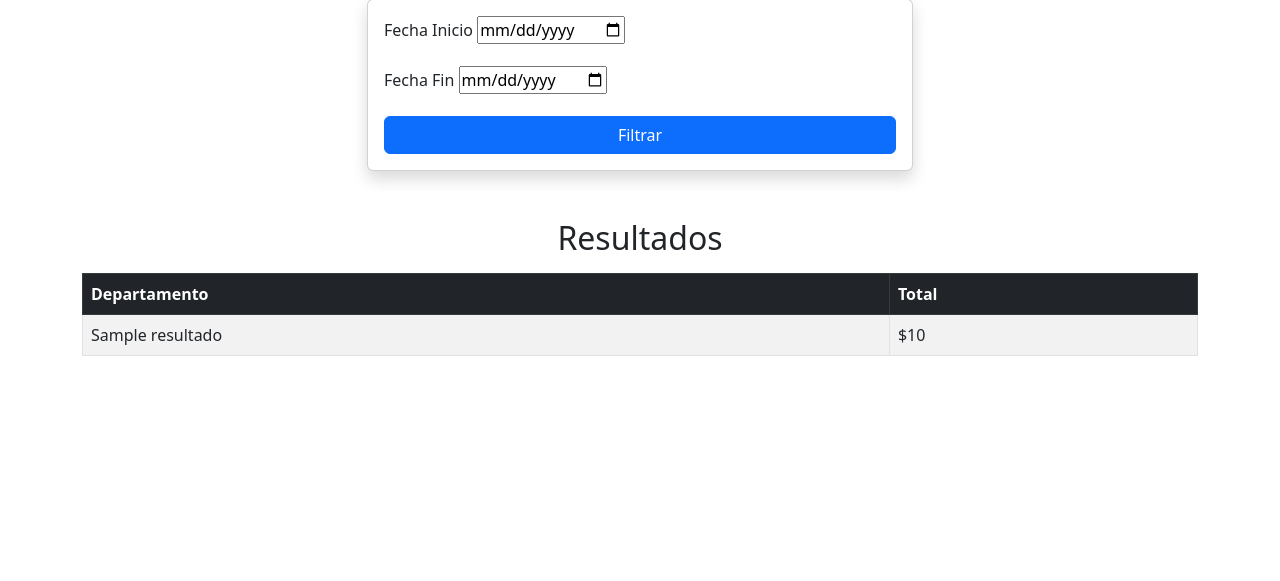
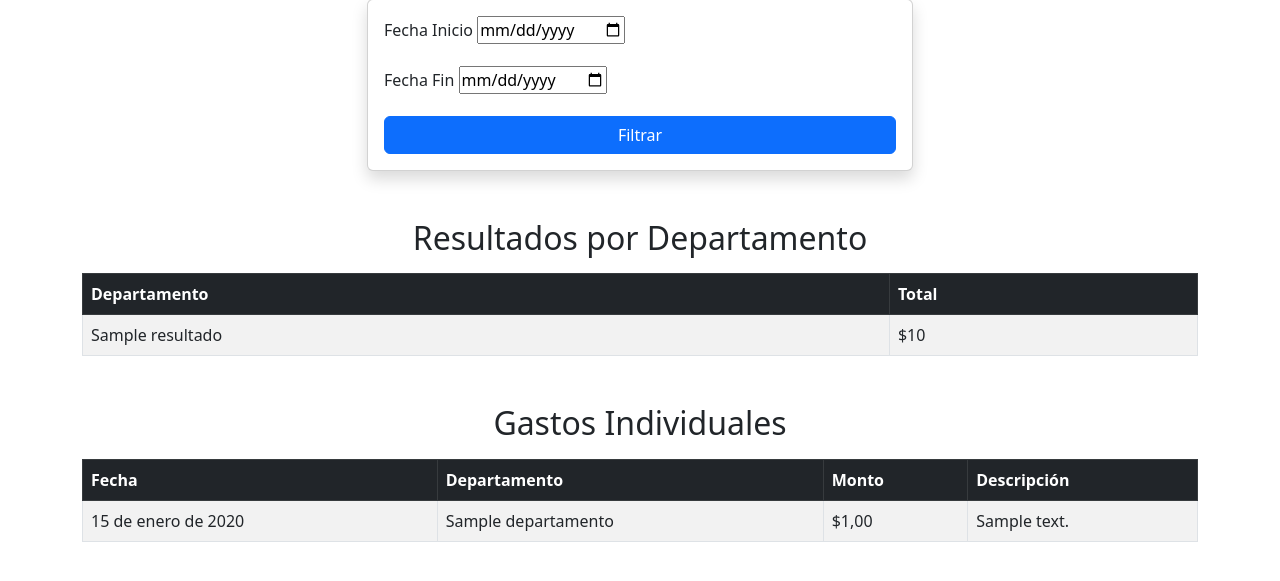
Before and after one commit to EmilioAMVs/Minicore, a Django app: template MVC/templates/filtrar_gastos.html in a window 1280 px wide. Shown: the part 121-702 px from the top of the page. Run offline with Django 5.2, Linux system fonts and the light colour scheme; tables that the repository leaves empty hold one stand-in row (values such as "Sample post"); the template is opened without the code that fills it: values that come from a table or form of the project are taken from there, most other values are stand-ins (such as "Sample title", 1, 10 or a date in 2020); parts of the project's set-up code (start-up, migrations or seed data) failed here and were passed over.

Commit message:
lista de gastos individuales

```diff
--- a/MVC/templates/filtrar_gastos.html
+++ b/MVC/templates/filtrar_gastos.html
@@ -32,10 +32,10 @@
             </div>
         </div>
 
-        <!-- Resultados -->
+        <!-- Resultados por Departamento -->
         {% if resultados %}
         <div class="mt-5">
-            <h2 class="text-center">Resultados</h2>
+            <h2 class="text-center">Resultados por Departamento</h2>
             <table class="table table-striped table-bordered mt-3">
                 <thead class="table-dark">
                     <tr>
@@ -54,6 +54,33 @@
             </table>
         </div>
         {% endif %}
+
+        <!-- Listado de Gastos Individuales -->
+        {% if gastos_individuales %}
+        <div class="mt-5">
+            <h2 class="text-center">Gastos Individuales</h2>
+            <table class="table table-striped table-bordered mt-3">
+                <thead class="table-dark">
+                    <tr>
+                        <th>Fecha</th>
+                        <th>Departamento</th>
+                        <th>Monto</th>
+                        <th>Descripción</th>
+                    </tr>
+                </thead>
+                <tbody>
+                    {% for gasto in gastos_individuales %}
+                    <tr>
+                        <td>{{ gasto.fecha }}</td>
+                        <td>{{ gasto.departamento.nombre }}</td>
+                        <td>${{ gasto.monto }}</td>
+                        <td>{{ gasto.descripcion }}</td>
+                    </tr>
+                    {% endfor %}
+                </tbody>
+            </table>
+        </div>
+        {% endif %}
     </div>
 
     <!-- Bootstrap JS -->
```
Also changed, not shown: MVC/controller.py (+11 -1 lines).
